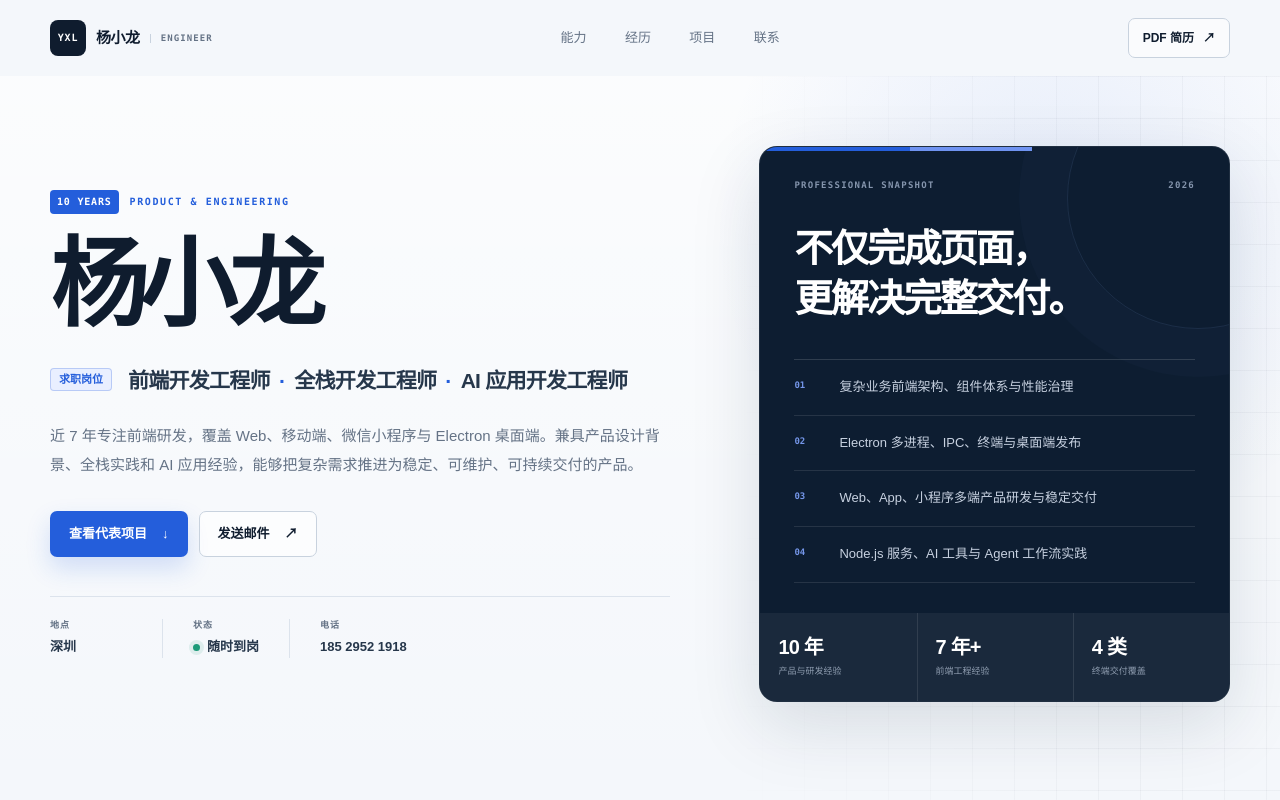
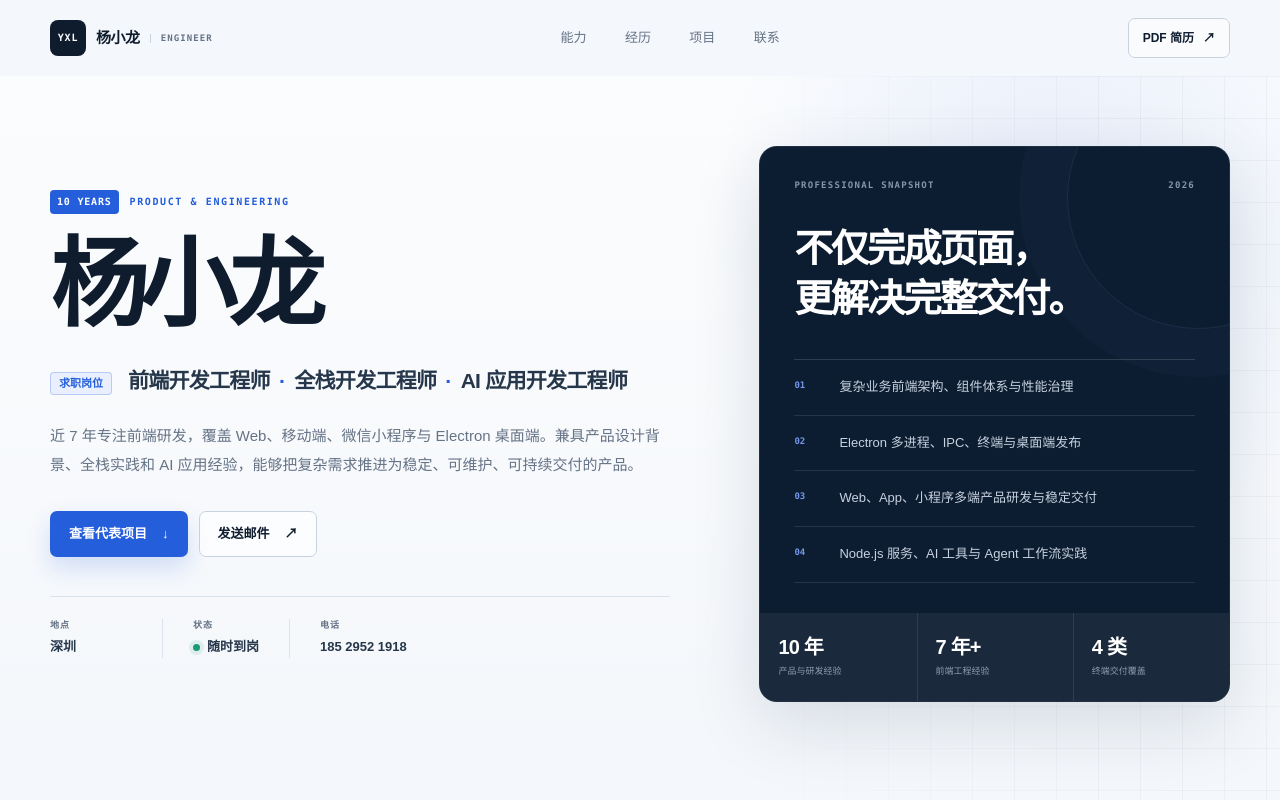
Before and after one commit to yangxl12/yxl-resume, a plain HTML site: page index.html in a window 1280 px wide. Shown: the top 800 px of the page. Drawn offline with Linux system fonts and the light colour scheme.

Commit message:
优化目标标签的上边距，调整样式以提升视觉效果；移除多余的快照样式

```diff
--- a/styles.css
+++ b/styles.css
@@ -274,7 +274,7 @@ button {
 }
 
 .target-label {
-  margin-top: 3px;
+  margin-top: 7px;
   padding: 5px 8px;
   border: 1px solid rgba(36, 94, 219, 0.25);
   border-radius: 4px;
@@ -414,16 +414,6 @@ button {
   color: #fff;
   background: var(--night);
   box-shadow: var(--shadow);
-}
-
-.snapshot::before {
-  position: absolute;
-  top: 0;
-  left: 0;
-  width: 100%;
-  height: 4px;
-  background: linear-gradient(90deg, var(--accent) 0 32%, #6f93f1 32% 58%, transparent 58%);
-  content: "";
 }
 
 .snapshot::after {
```
Also changed, not shown: 1 other file.
